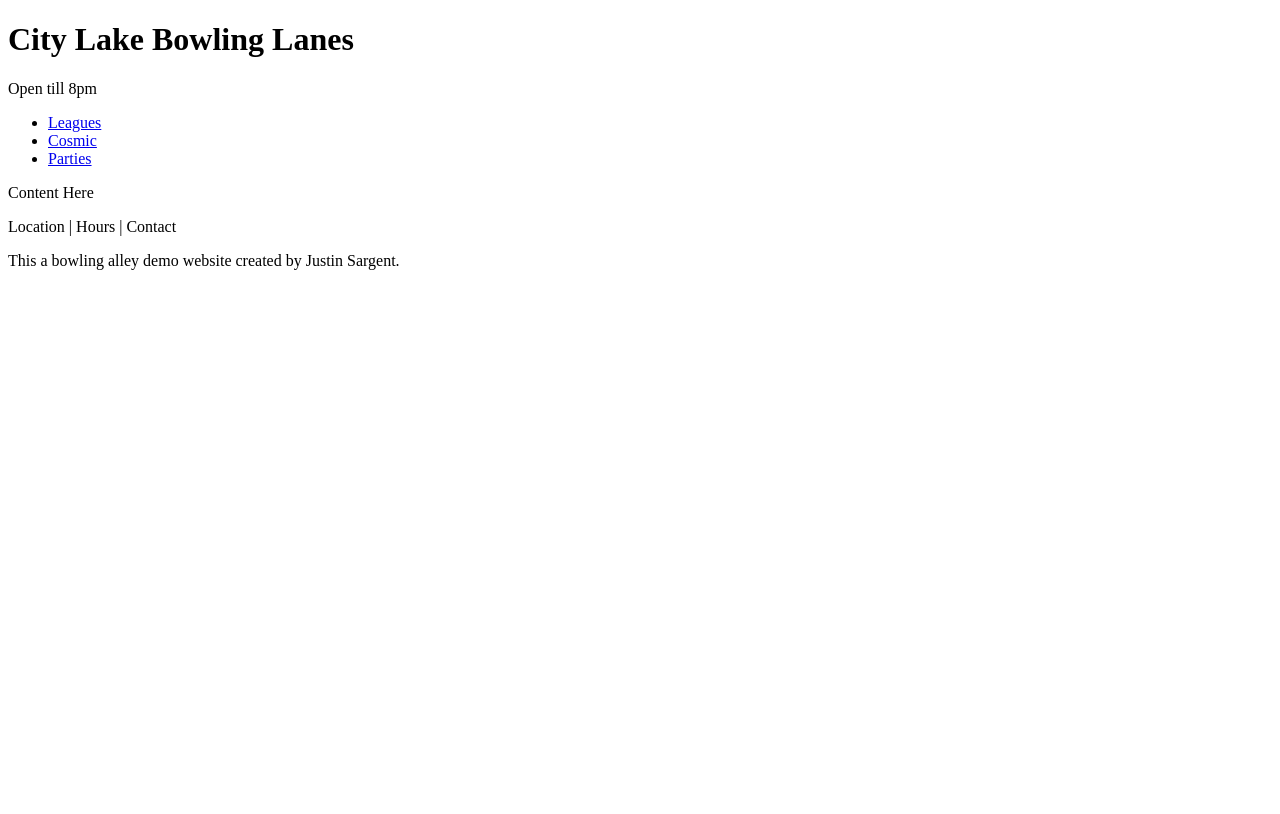
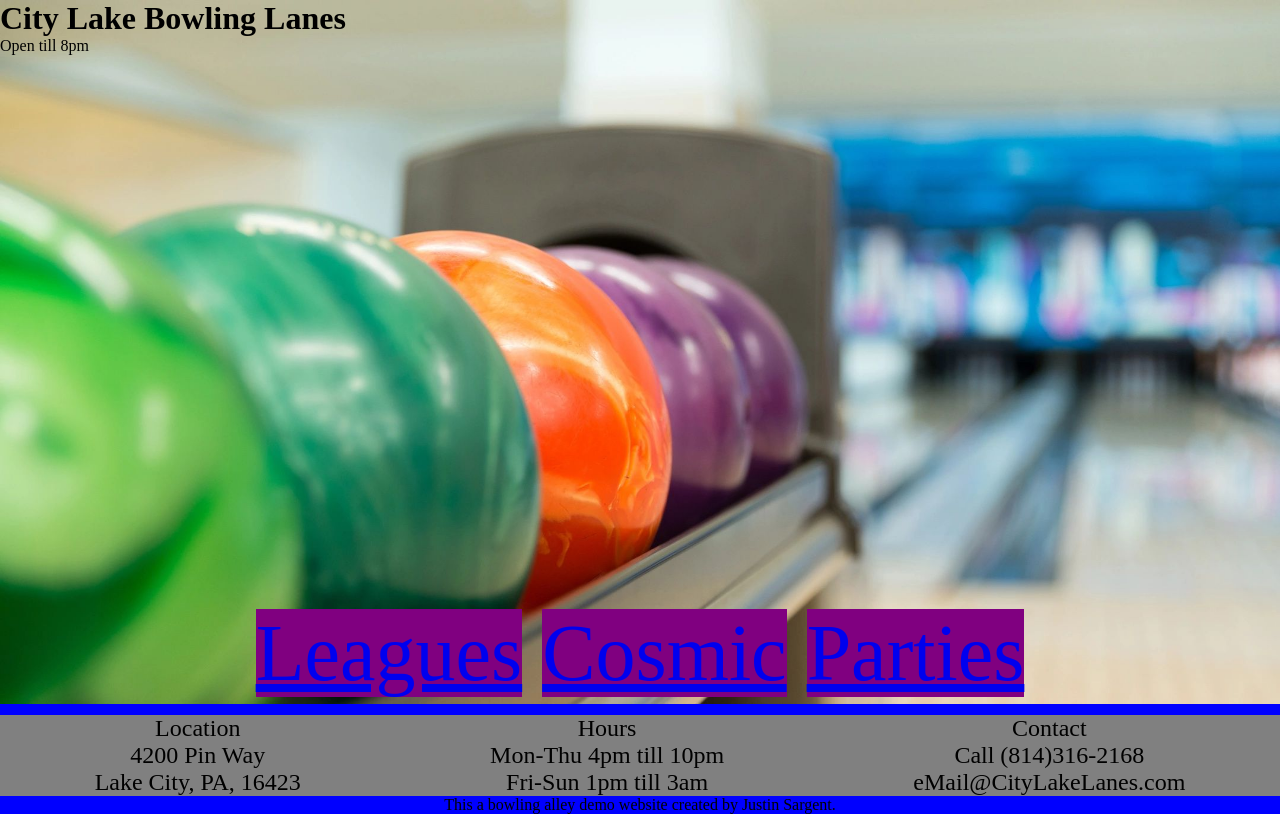
Before and after one commit to SoupOrCereal/city-lake-bowling-lanes, a plain HTML site: page index.html in a window 1280 px wide. Drawn offline with Linux system fonts and the light colour scheme.

Commit message:
Updated content and layout

```diff
--- /dev/null
+++ b/css/style.css
@@ -0,0 +1,50 @@
+*{
+    margin: 0;
+}
+
+html, body{
+    width: 100%;
+    height: 100%;
+    background: blue;
+}
+
+header{
+    width: 100%;
+    height: 88%;
+    background: red;
+    background-image: url("../img/header.jpeg");
+    background-size: cover;
+}
+
+nav{
+    text-align: center;
+    font-size: 5rem;
+    margin-top: -6rem;
+    margin-bottom: 1rem;
+}
+
+nav a{
+    background-color: purple;
+}
+
+section{
+    display: none;
+}
+
+footer{
+    text-align: center;
+}
+
+.footer-info{
+    display: flex;
+    flex-direction: row;
+    justify-content: center;
+    flex-wrap: wrap;
+    align-content: space-between;
+}
+
+.footer-info div{
+    background-color: grey;
+    font-size: 1.5rem;
+    flex-grow: 1;
+}
--- a/index.html
+++ b/index.html
@@ -2,7 +2,10 @@
 <html>
     <head>
         <title>City Lake Bowling Lanes</title>
+        <link rel="shortcut icon" type="image/x-icon" href="img/favicon.ico" />
         <meta name="viewport" content="width=device-width, initial-scale=1" />
+
+        <link rel="stylesheet" href="css/style.css">
     </head>
     <body>
 
@@ -14,11 +17,9 @@
         </header>
 
         <nav>
-            <ul>
-                <li><a href="#">Leagues</a></li>
-                <li><a href="#">Cosmic</a></li>
-                <li><a href="#">Parties</a></li>
-            </ul>
+            <a href="#">Leagues</a>
+            <a href="#">Cosmic</a>
+            <a href="#">Parties</a>
         </nav>
 
         <section>
@@ -26,7 +27,21 @@
         </section>
 
         <footer>
-            <p>Location | Hours | Contact</p>
+            <div class="footer-info">
+                <div>
+                    <p>Location</p>
+                    <p>4200 Pin Way<br />Lake City, PA, 16423</p>
+                </div>
+                <div>
+                    <p>Hours</p>
+                    <p>Mon-Thu 4pm till 10pm<br />Fri-Sun 1pm till 3am</p>
+                </div>
+                <div>
+                    <p>Contact</p>
+                    <p>Call (814)316-2168<br />eMail@CityLakeLanes.com</p>
+                </div>
+            </div>
+
             <p>This a bowling alley demo website created by Justin Sargent.</p>
         </footer>
 
```
Also changed, not shown: img/favicon.ico (added), img/header.jpeg (added).
